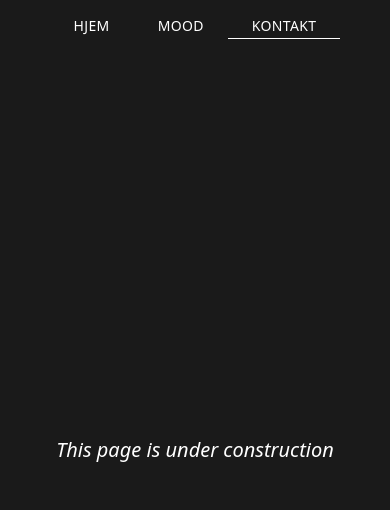
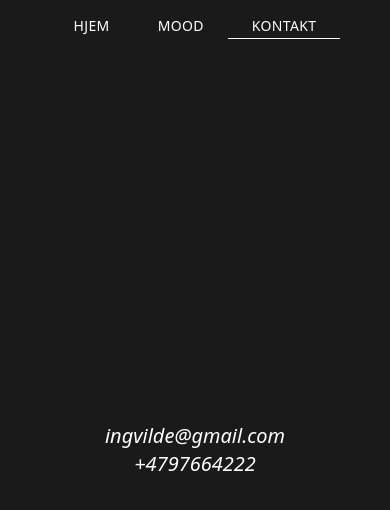
Before and after one commit to jhm-hue/inthemood-website, a React (Vite) app: page /contact in a window 390 px wide. Shown: the top 510 px of the page. Built offline with nearby package versions, Linux system fonts and the light colour scheme.

Commit message:
Update Contact.tsx
added email and phone

```diff
--- a/src/pages/Contact.tsx
+++ b/src/pages/Contact.tsx
@@ -4,7 +4,8 @@ const Contact = () => {
   return (
     <div>
       <p className="text-xl font-light text-white font-noto italic">
-        This page is under construction
+        ingvilde@gmail.com<br></br>
+        +4797664222<br></br>
       </p>
     </div>
   );
```
